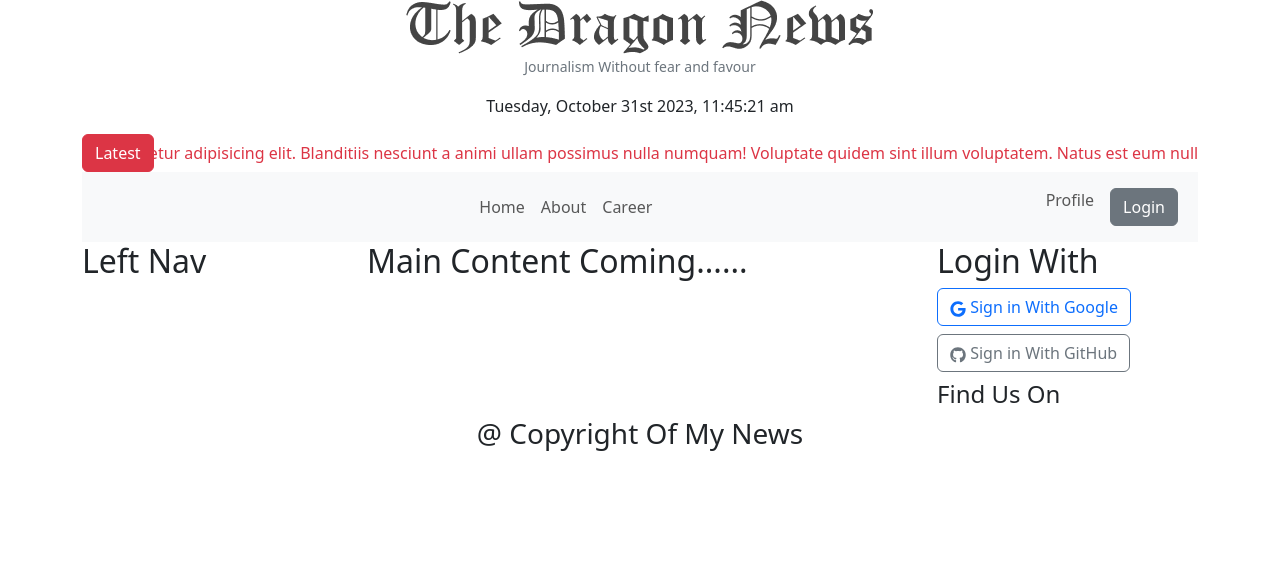
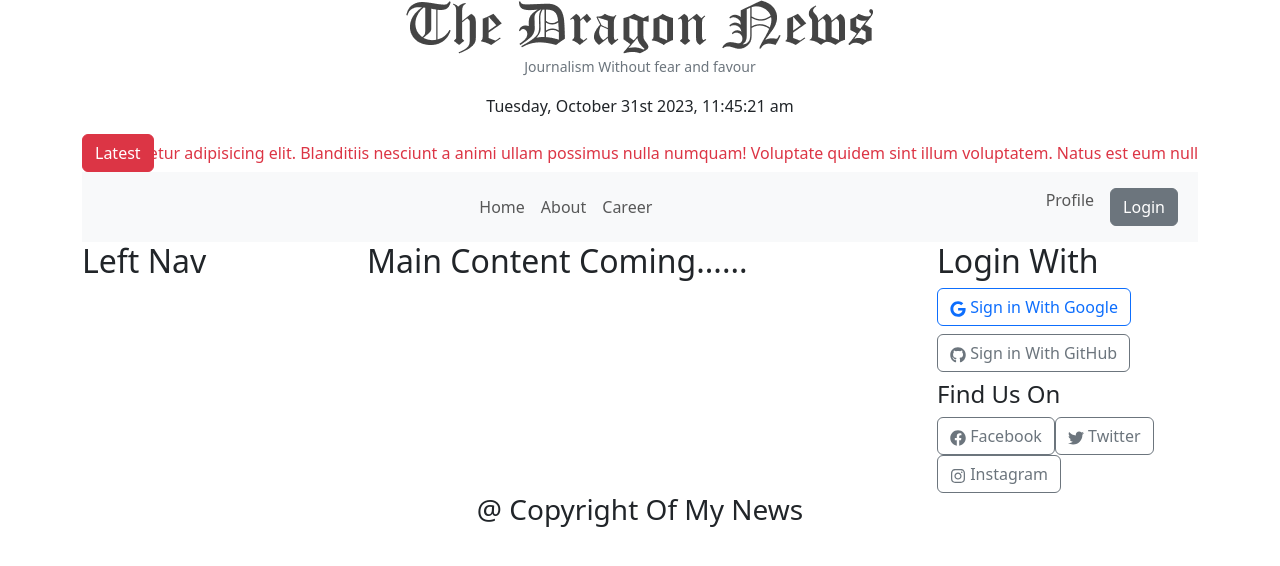
Before and after one commit to sarwar1821201/news-portal-client, a React (Vite) app: page / in a window 1280 px wide. Shown: the top 566 px of the page. Built offline with nearby package versions, Linux system fonts and the light colour scheme.

Commit message:
create social medis icons by react icons

```diff
--- a/src/pages/Shared/RightNav/RightNav.jsx
+++ b/src/pages/Shared/RightNav/RightNav.jsx
@@ -1,6 +1,6 @@
 import React from "react";
-import { Button } from "react-bootstrap";
-import { FaGoogle, FaGithub } from 'react-icons/fa';
+import { Button, ListGroup } from "react-bootstrap";
+import { FaGoogle, FaGithub,FaFacebook,FaTwitter,FaInstagram } from 'react-icons/fa';
 
 const RightNav = () => {
   return (
@@ -9,8 +9,18 @@ const RightNav = () => {
       <Button className="mb-2" variant="outline-primary"> <FaGoogle></FaGoogle>  Sign in With Google</Button>
       <Button variant="outline-secondary"> <FaGithub></FaGithub>  Sign in With GitHub</Button>
 
-      <div>
+      <div >
         <h4 className="mt-2">Find Us On</h4>
+        {/* <ListGroup >
+      <ListGroup.Item > <FaFacebook></FaFacebook> Facebook  </ListGroup.Item>
+      <ListGroup.Item > <FaTwitter></FaTwitter> Twitter </ListGroup.Item>
+      <ListGroup.Item> <FaInstagram></FaInstagram> Instagram </ListGroup.Item>
+
+    </ListGroup> */}
+      <Button variant="outline-secondary"> <FaFacebook></FaFacebook>  Facebook</Button>
+      <Button variant="outline-secondary"> <FaTwitter></FaTwitter> Twitter</Button>
+      <Button variant="outline-secondary"> <FaInstagram></FaInstagram>  Instagram </Button>
+
       </div>
 
 
```
